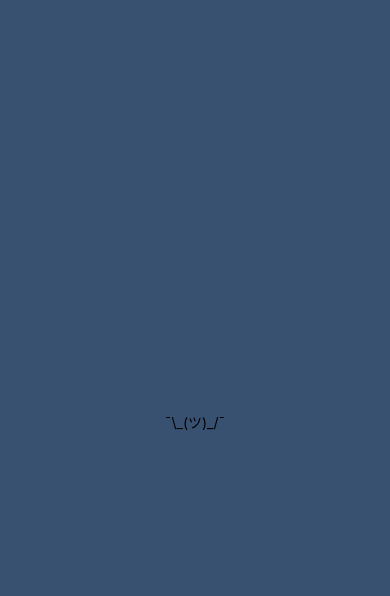
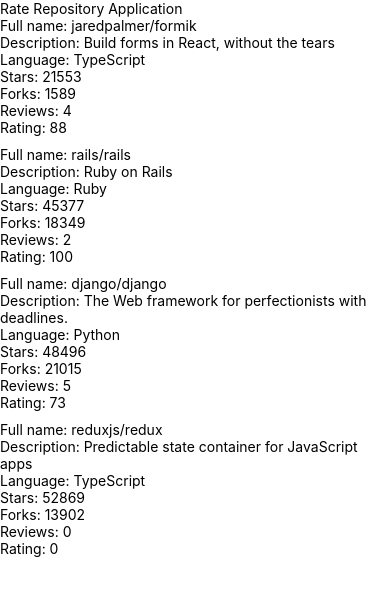
Before and after one commit to akahukas/FSO22-rate-repository-app, a React Native app: screen / in a window 390 px wide. Shown: the top 596 px of the page. Built offline with nearby package versions, Linux system fonts and the light colour scheme.

Commit message:
Adds The Reviewed Repositories List -task. (10.3)

```diff
--- a/App.js
+++ b/App.js
@@ -1,20 +1,7 @@
-import { StatusBar } from 'expo-status-bar';
-import { StyleSheet, Text, View } from 'react-native';
+import Main from "./src/components/Main";
 
-export default function App() {
-  return (
-    <View style={styles.container}>
-      <Text>¯\_(ツ)_/¯</Text>
-      <StatusBar style="auto" />
-    </View>
-  );
-}
+const App = () => {
+  return <Main />;
+};
 
-const styles = StyleSheet.create({
-  container: {
-    flex: 1,
-    backgroundColor: '#385170',
-    alignItems: 'center',
-    justifyContent: 'center',
-  },
-});
+export default App;
--- /dev/null
+++ b/src/components/Main.jsx
@@ -0,0 +1,24 @@
+import Constants from 'expo-constants';
+
+// Komponentit.
+import { Text, StyleSheet, View } from 'react-native';
+import RepositoryList from './RepositoryList';
+
+const styles = StyleSheet.create({
+  container: {
+    marginTop: Constants.statusBarHeight,
+    flexGrow: 1,
+    flexShrink: 1,
+  },
+});
+
+const Main = () => {
+  return (
+    <View style={styles.container}>
+      <Text>Rate Repository Application</Text>
+      <RepositoryList />
+    </View>
+  );
+};
+
+export default Main;
--- /dev/null
+++ b/src/components/RepositoryItem.jsx
@@ -0,0 +1,17 @@
+import { Text, View } from 'react-native'
+
+const RepositoryItem = ({ item }) => {
+  return (
+    <View key={item.id}>
+      <Text>Full name: {item.fullName}</Text>
+      <Text>Description: {item.description}</Text>
+      <Text>Language: {item.language}</Text>
+      <Text>Stars: {item.stargazersCount}</Text>
+      <Text>Forks: {item.forksCount}</Text>
+      <Text>Reviews: {item.reviewCount}</Text>
+      <Text>Rating: {item.ratingAverage}</Text>
+    </View>
+  )
+}
+
+export default RepositoryItem
--- /dev/null
+++ b/src/components/RepositoryList.jsx
@@ -0,0 +1,71 @@
+import { FlatList, View, StyleSheet } from 'react-native';
+import RepositoryItem from './RepositoryItem';
+
+const styles = StyleSheet.create({
+  separator: {
+    height: 10,
+  },
+});
+
+const repositories = [
+  {
+    id: 'jaredpalmer.formik',
+    fullName: 'jaredpalmer/formik',
+    description: 'Build forms in React, without the tears',
+    language: 'TypeScript',
+    forksCount: 1589,
+    stargazersCount: 21553,
+    ratingAverage: 88,
+    reviewCount: 4,
+    ownerAvatarUrl: 'https://avatars2.githubusercontent.com/u/4060187?v=4',
+  },
+  {
+    id: 'rails.rails',
+    fullName: 'rails/rails',
+    description: 'Ruby on Rails',
+    language: 'Ruby',
+    forksCount: 18349,
+    stargazersCount: 45377,
+    ratingAverage: 100,
+    reviewCount: 2,
+    ownerAvatarUrl: 'https://avatars1.githubusercontent.com/u/4223?v=4',
+  },
+  {
+    id: 'django.django',
+    fullName: 'django/django',
+    description: 'The Web framework for perfectionists with deadlines.',
+    language: 'Python',
+    forksCount: 21015,
+    stargazersCount: 48496,
+    ratingAverage: 73,
+    reviewCount: 5,
+    ownerAvatarUrl: 'https://avatars2.githubusercontent.com/u/27804?v=4',
+  },
+  {
+    id: 'reduxjs.redux',
+    fullName: 'reduxjs/redux',
+    description: 'Predictable state container for JavaScript apps',
+    language: 'TypeScript',
+    forksCount: 13902,
+    stargazersCount: 52869,
+    ratingAverage: 0,
+    reviewCount: 0,
+    ownerAvatarUrl: 'https://avatars3.githubusercontent.com/u/13142323?v=4',
+  },
+];
+
+const ItemSeparator = () => <View style={styles.separator} />;
+
+const RepositoryList = () => {
+  return (
+    <FlatList
+      data={repositories}
+      ItemSeparatorComponent={ItemSeparator}
+      renderItem={({ item }) => (
+        <RepositoryItem item={item} />
+      )}
+    />
+  );
+};
+
+export default RepositoryList;
```
